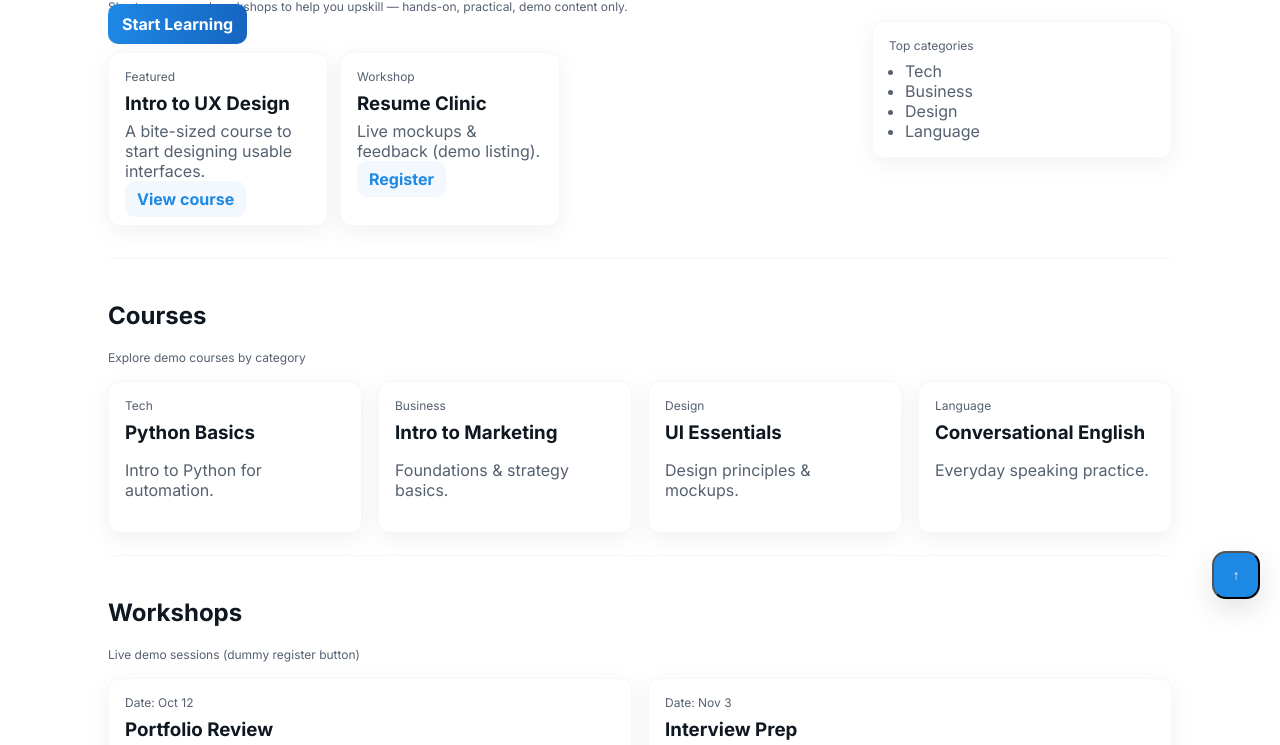
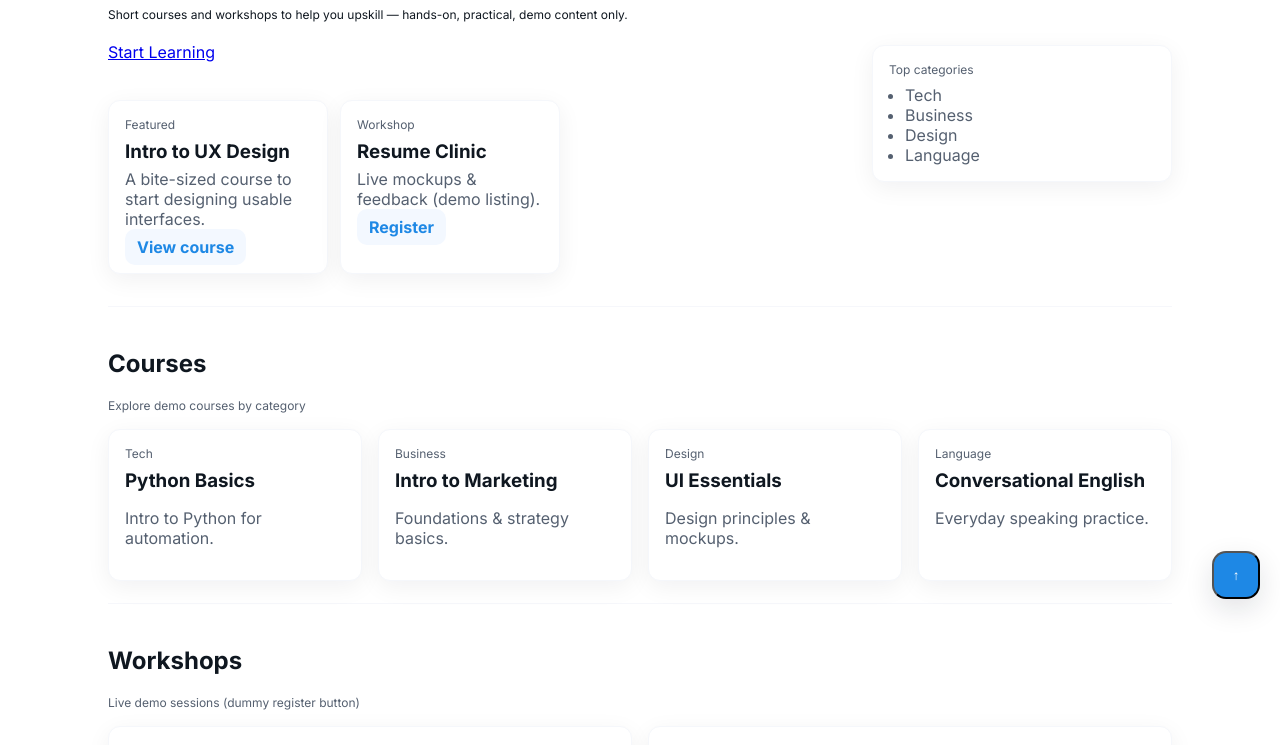
Before and after one commit to itihaas-desai/edusmart-site, a plain HTML site: page index.html in a window 1280 px wide. Shown: the part 179-924 px from the top of the page. Drawn offline with Linux system fonts and the light colour scheme.

Commit message:
https://itihaas-desai.github.io/edusmart-site/

```diff
--- a/index.html
+++ b/index.html
@@ -31,9 +31,13 @@
   nav a:hover{background:#f3f7ff}
 
   .hero{display:flex; gap:28px; align-items:center; padding:32px 0}
-  .hero h1{margin:0 0 8px; font-size:32px}
-  .hero p{margin:0;color:var(--muted)}
-  .cta{background:linear-gradient(90deg,var(--primary),#1565c0); color:white; padding:10px 14px; border-radius:10px; font-weight:700; text-decoration:none}
+  .hero h1{margin:0 0 16px; /* add bottomspace */
+           font-size:32px}
+  .hero p{margin:0 0 20px;color:var(--muted)  line-height: 1.6;}
+  .cta {
+  display: inline-block;  /* keeps it aligned */
+  margin-bottom: 20px;    /* prevents button from sticking to next cards */
+} {background:linear-gradient(90deg,var(--primary),#1565c0); color:white; padding:10px 14px; border-radius:10px; font-weight:700; text-decoration:none}
 
   .grid{display:grid; grid-template-columns:repeat(auto-fit,minmax(220px,1fr)); gap:16px; margin-top:16px}
   .card{background:white;border-radius:12px;padding:16px; box-shadow:0 6px 24px rgba(16,24,40,0.06); border:1px solid #f5f7fb}
```
